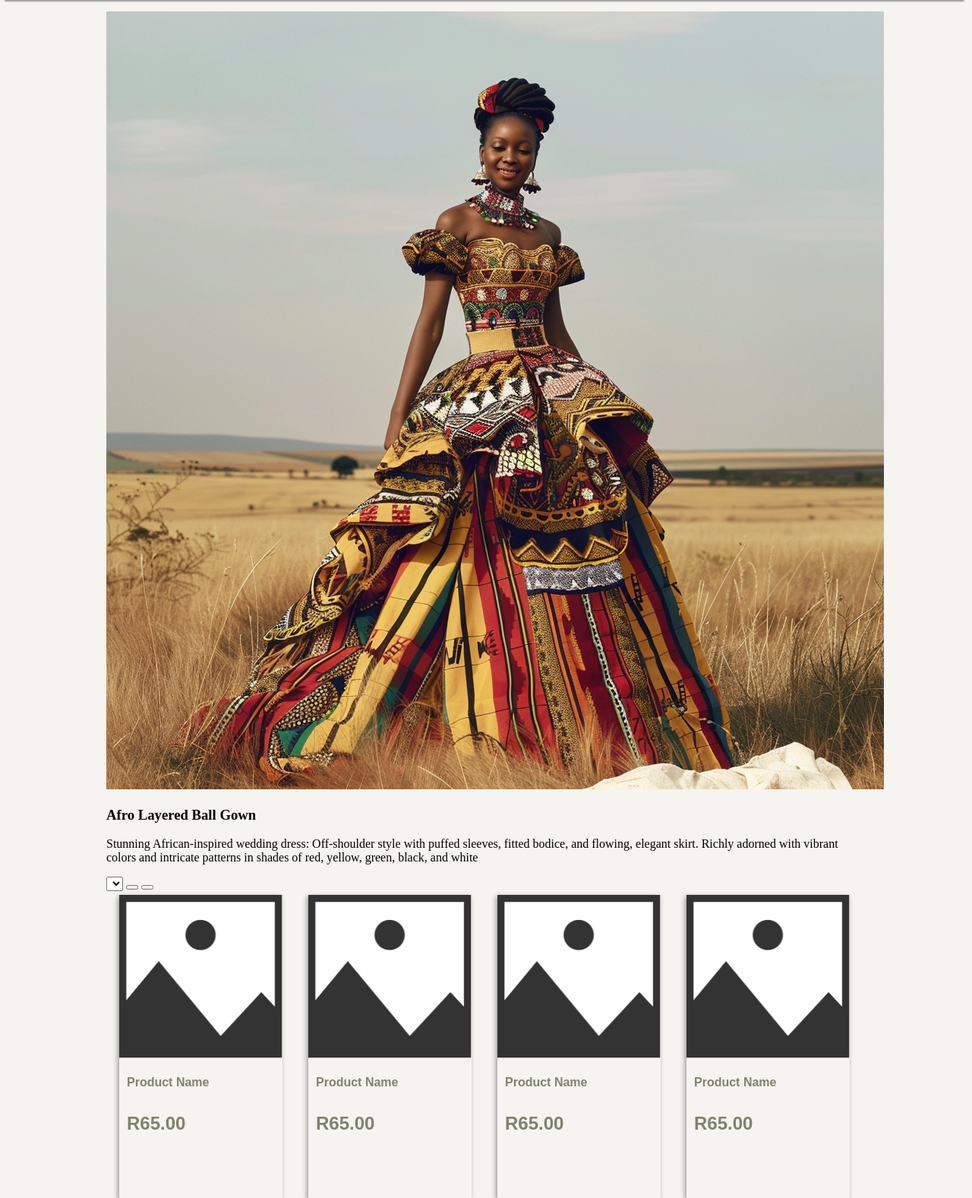
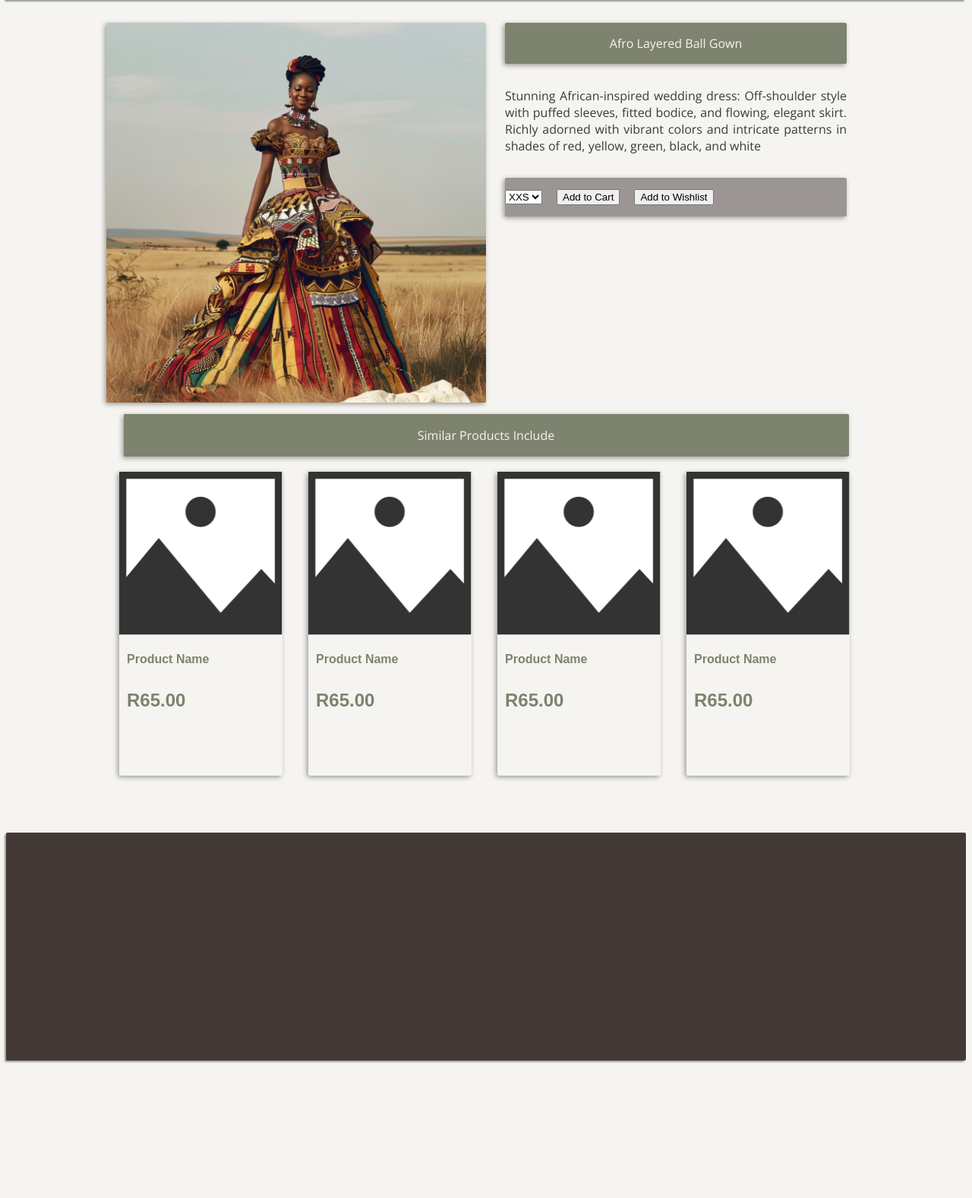
Before and after one commit to otsilemodiselle/ITECA_Project, a PHP site: page /product.html in a window 1280 px wide. Shown: the part 119-1696 px from the top of the page at 76% size. After the commit the page ends 1518 px from the top, so only its background shows below. Run offline with PHP 8.4, Linux system fonts and the light colour scheme; lists and menus that the app fills with data are empty.

Commit message:
complete product page layout

```diff
--- a/Deliverable 2/Prototypes/B/floatexample.css
+++ b/Deliverable 2/Prototypes/B/floatexample.css
@@ -296,3 +296,86 @@ header {
     clear: both;
     content: "";
     display: block;
+}
+
+.prod-img {
+    width: 500px;
+    height: 500px;
+    float: left;
+    border-top-left-radius: 2px;
+    border-top-right-radius: 2px;
+    border-bottom-left-radius: 2px;
+    border-bottom-right-radius: 2px;
+    box-shadow: -2px 2px 6px #999999;
+    margin-top: 15px;
+}
+
+.prod-header-div, .prod-desc-div, .prod-action-div {
+    float: left;
+    width: 450px;
+    margin-left: 25px;
+    margin-top: 15px;
+    border-top-left-radius: 2px;
+    border-top-right-radius: 2px;
+    border-bottom-left-radius: 2px;
+    border-bottom-right-radius: 2px;
+}
+
+.prod-header-div, .similar-header-div {
+    background-color: #7D836E;
+    box-shadow: -2px 2px 6px #999999;
+}
+
+.prod-heading, .similar-heading {
+    text-align: center;
+    font-size: 16px;
+    font-family: 'Open Sans', sans-serif;
+    color: #F6F4F0;
+    font-weight: normal;
+}
+
+.similar-header-div {
+    padding-top: 1px;
+    padding-bottom: 1px;
+}
+
+.similar-header-div {
+    width: 955px;
+    margin: auto auto;
+    margin-top: 15px;
+    margin-bottom: 15px;
+    border-top-left-radius: 2px;
+    border-top-right-radius: 2px;
+    border-bottom-left-radius: 2px;
+    border-bottom-right-radius: 2px;
+    box-shadow: -2px 2px 6px #999999;
+
+}
+
+.size-list, .cart-button, .wishlist-button {
+    margin-top: 15px;
+    margin-bottom: 15px;
+    margin-left: 15px;
+}
+
+.size-list {
+    padding-left: 100px;
+    display: block;
+}
+
+.description {
+    text-align: justify;
+    font-size: 16px;
+    color:#383B3E;
+    font-family: 'Open Sans', sans-serif;
+}
+
+.prod-action-div {
+    background-color: #9B9694;
+    box-shadow: -2px 2px 6px #999999;
+}
+
+
+/* .prod-container, .similar-container, .prod-action-div, .prod-desc-div, .prod-header-div, .similar-header-div {
+    border: 1px solid black;
+} */
--- a/Deliverable 2/Prototypes/B/product.html
+++ b/Deliverable 2/Prototypes/B/product.html
@@ -68,12 +68,24 @@
                 </p>
             </div>
             <div class="prod-action-div">
-                <select name="" id=""></select>
-                <button></button>
-                <button></button>
+                <select name="" id="" class="sizes-list">
+                    <option value="">XXS</option>
+                    <option value="">XS</option>
+                    <option value="">S</option>
+                    <option value="">L</option>
+                    <option value="">XL</option>
+                    <option value="">XXL</option>
+                </select>
+                <button class="cart-button">Add to Cart</button>
+                <button class="wishlist-button">Add to Wishlist</button>
             </div>
         </div>
         <div class='clearfix similar-container'>
+            <div class="similar-header-div">
+                <h3 class="similar-heading">
+                    Similar Products Include
+                </h3>
+            </div>
             <div class='card three'>
                 <img src="thumbnail.png" alt="" class="thumbnail">
                 <p class="prod-name card-detail"><strong>Product Name</strong></p>
```
